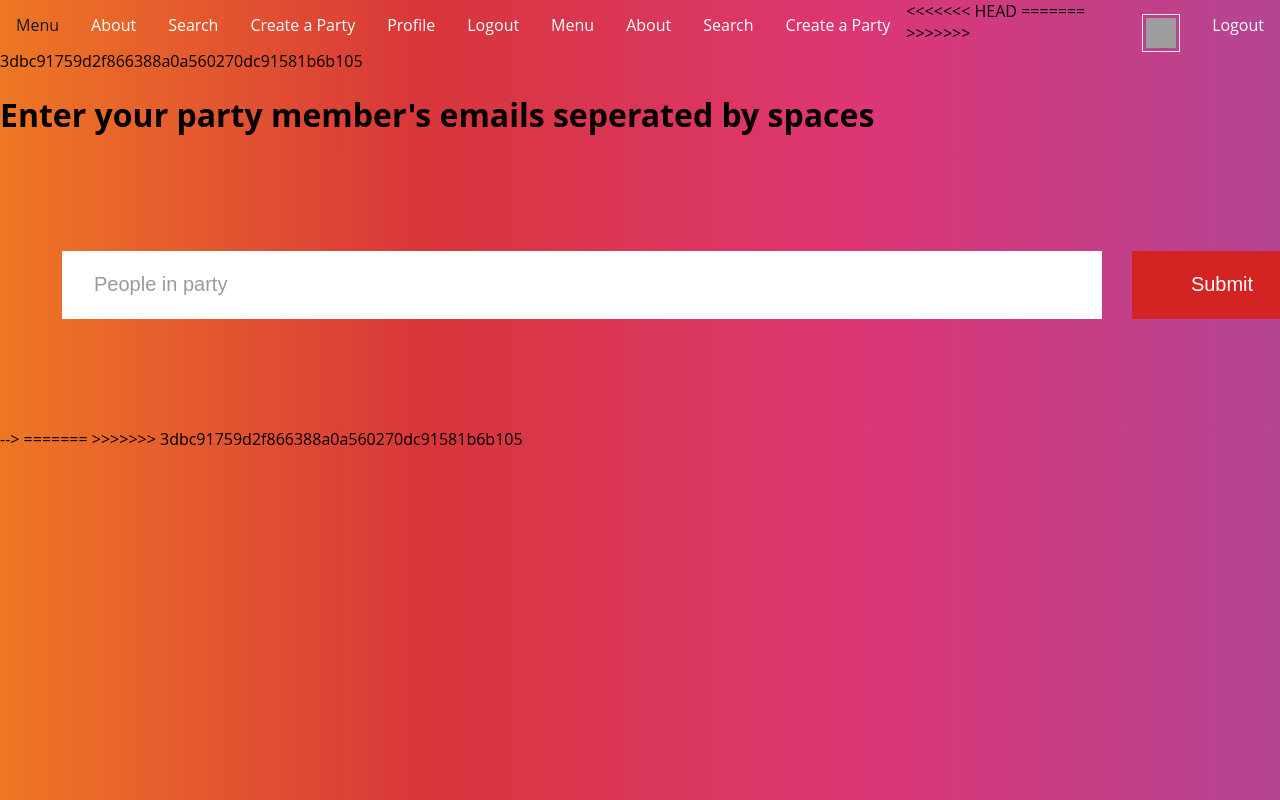
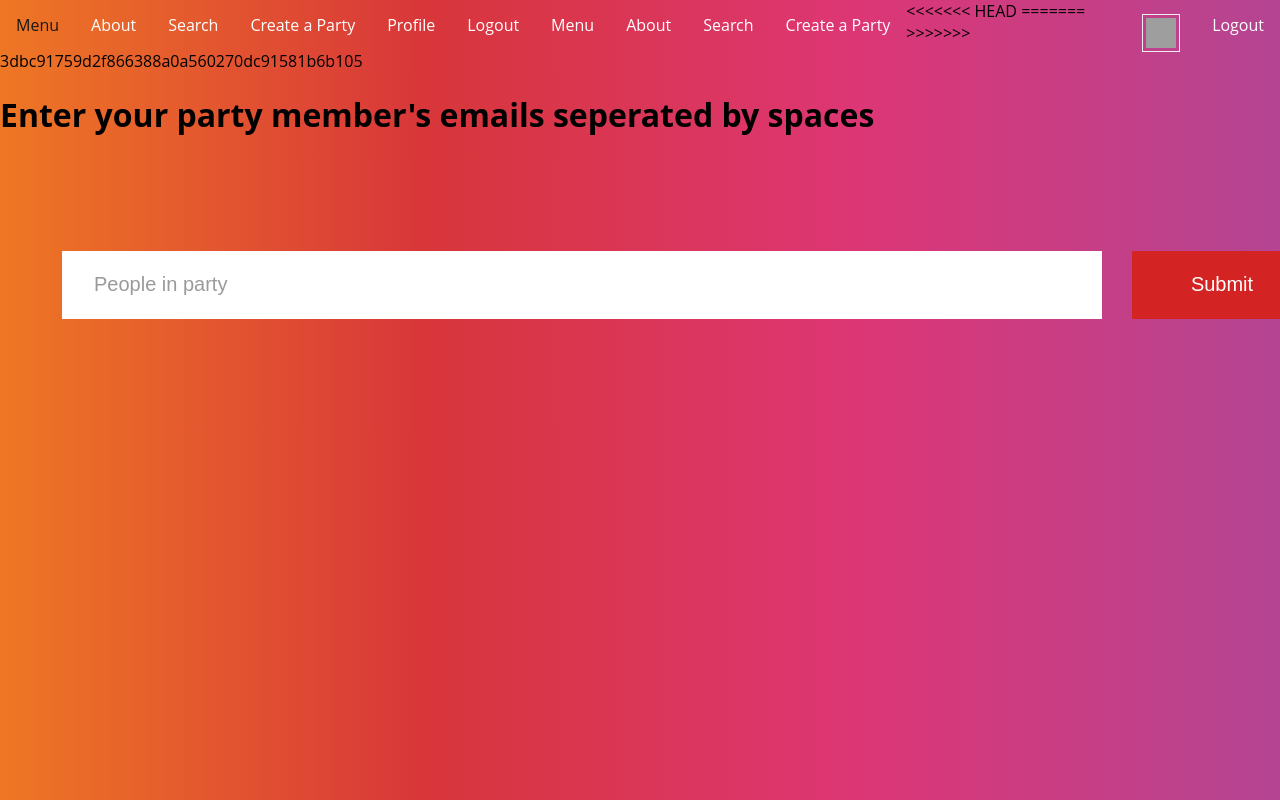
Before and after one commit to CaseyJ2000/FoodFight, a Flask app: page /party in a window 1280 px wide; the page is wider, and only the part inside the window is pictured. Run offline with Flask 2, Linux system fonts and the light colour scheme; the visitor is signed in with stand-in values (Sample User, id 1); grey boxes are pictures that could not be loaded.

Commit message:
pullign from main

```diff
--- a/templates/party.html
+++ b/templates/party.html
@@ -60,10 +60,6 @@
     {% endwith %}
     <!-- Get length of results and print -->
     {% if recieved_party_data %}
-<<<<<<< HEAD
-    <!-- {% if search_query %} -->
-=======
->>>>>>> 3dbc91759d2f866388a0a560270dc91581b6b105
     {%for i in range (0, length)%}
     <br>
     <div class="box">
@@ -71,24 +67,13 @@
         <img class="food_image" src="{{ image [i] }}" width=300 height=300 />
         <p class="rating"> &#9733; {{ rating[i] }}</p>
         <a href="{{ yelp_url[i] }}">Link to Yelp Page</a>
-<<<<<<< HEAD
-        <!-- <div class="unlike-box">
-            <form action="/unlike" method="POST" class="search-box" onsubmit="return false">
-                <button class="unlike-button" name="Unlike" value="{{ biz_id[i] }}" type="submit">Unlike</button> -->
-        <!-- </div> -->
-=======
 
 
->>>>>>> 3dbc91759d2f866388a0a560270dc91581b6b105
     </div>
     <br>
     <br>
     {% endfor %}
     {% endif %}
-<<<<<<< HEAD
-    <!-- {% endif %} -->
-=======
->>>>>>> 3dbc91759d2f866388a0a560270dc91581b6b105
 </body>
 
 
```
